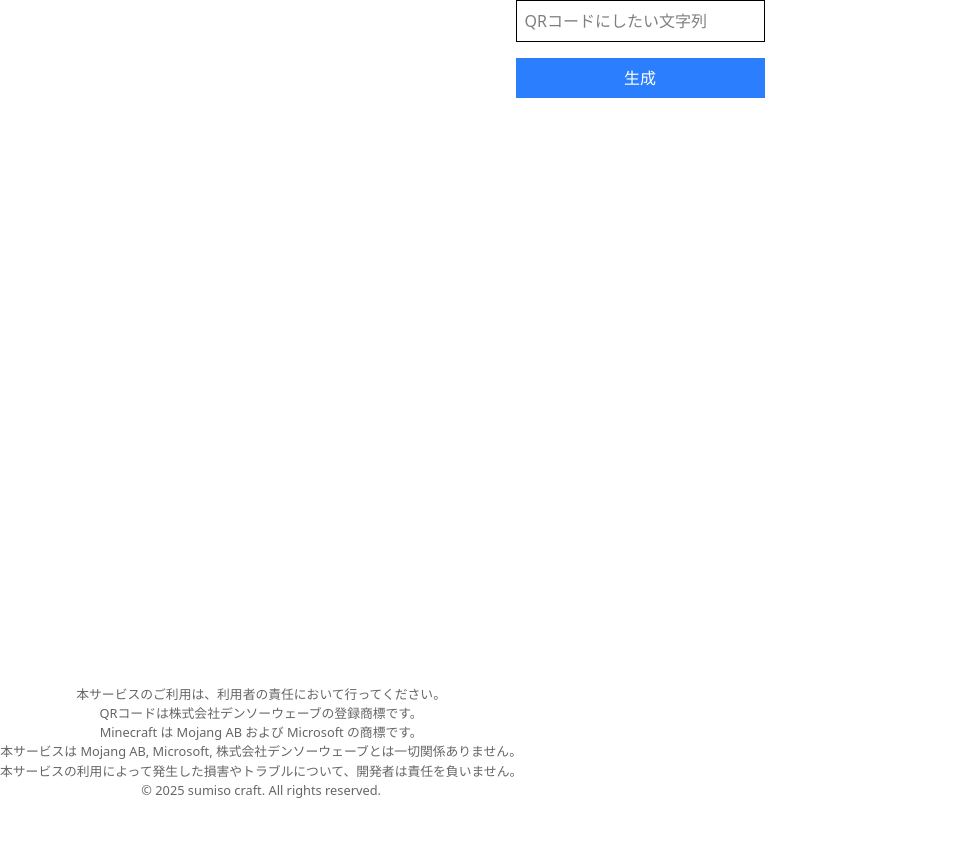
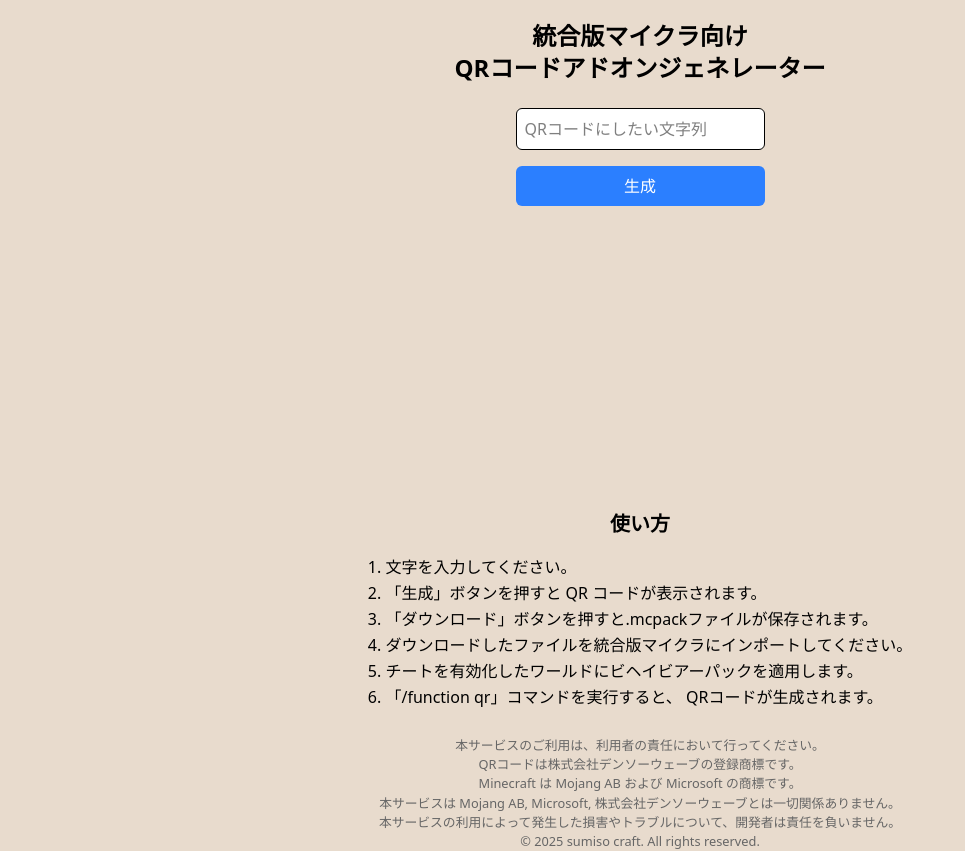
Before and after one commit to sumisoc0db8c/qr-mcpack, a React (Vite) app: page / in a window 1280 px wide. Shown: the whole page, without its empty margins (0-965 px from the left). Before the commit the page ends 800 px from the top, so only its background shows below. Built offline with nearby package versions, Linux system fonts and the light colour scheme.

Commit message:
デザイン調整

```diff
--- a/index.html
+++ b/index.html
@@ -9,8 +9,23 @@
 </head>
 
 <body>
+  <h1 class="text-2xl font-bold text-center mt-5" >
+    統合版マイクラ向け<br/>
+    QRコードアドオンジェネレーター
+  </h1>
+
   <div id="root"></div>
   <script type="module" src="/src/main.tsx"></script>
+
+  <h2 class="font-bold text-center text-xl mb-4">使い方</h2>
+  <p class="max-w-prose mx-auto leading-relaxed">
+    1. 文字を入力してください。<br>
+    2. 「生成」ボタンを押すと QR コードが表示されます。<br>
+    3. 「ダウンロード」ボタンを押すと.mcpackファイルが保存されます。<br>
+    4. ダウンロードしたファイルを統合版マイクラにインポートしてください。<br>
+    5. チートを有効化したワールドにビヘイビアーパックを適用します。<br>
+    6. 「/function qr」コマンドを実行すると、 QRコードが生成されます。<br><br>
+  </p>
 
   <footer>
     <p>本サービスのご利用は、利用者の責任において行ってください。</p>
--- a/src/App.tsx
+++ b/src/App.tsx
@@ -36,28 +36,41 @@ function App() {
   };
 
 return (
-    <div className="flex flex-col">
+  <div className="flex flex-col mx-auto p-6 space-y-4 w-full">
     <input
-        className="border p-2 mb-4"
+      className="border rounded-md p-2 focus:ring-2 focus:ring-blue-400 bg-white"
       value={text}
       onChange={(e) => setText(e.target.value)}
       placeholder="QRコードにしたい文字列"
     />
-      <button className="p-2 bg-blue-500 text-white mb-4" onClick={handleGenerate}>
+
+    <button
+      className="p-2 bg-blue-500 text-white rounded-md hover:bg-blue-600"
+      onClick={handleGenerate}
+    >
       生成
     </button>
 
-      {image && <img src={image} alt="QR Code" className="mt-4" />}
+    {image ? (
+      <img
+        src={image}
+        alt="QR Code"
+        className="mt-4 mx-auto border rounded-md shadow-md w-48 h-48"
+      />
+    ):(
+      <div className="mt-4 w-48 h-48" />
+    )}
 
-      {/* ダウンロードボタン */}
-      {downloadUrl && (
+    {downloadUrl ? (
       <a
         href={downloadUrl}
         download="QRコード生成アドオン.mcpack"
-          className="p-2 bg-green-500 text-white text-center"
+        className="p-2 h-10 bg-green-500 text-white text-center rounded-md hover:bg-green-600"
       >
         ダウンロード
       </a>
+    ):(
+      <div className="p-2 h-10" />
     )}
   </div>
 );
--- a/src/index.css
+++ b/src/index.css
@@ -5,10 +5,13 @@ body {
   justify-content: center;
   min-width: 320px;
   min-height: 100vh;
+  background-color: #e8dbcd;
+
+  display: flex;
+  flex-direction: column;
 }
 footer {
-  position: fixed;
-  bottom: 0;
+  margin-top: auto;
   font-size:0.8rem;
   color:#666;
   text-align:center;
```
Lines whose indentation alone changed are shown as unchanged.
